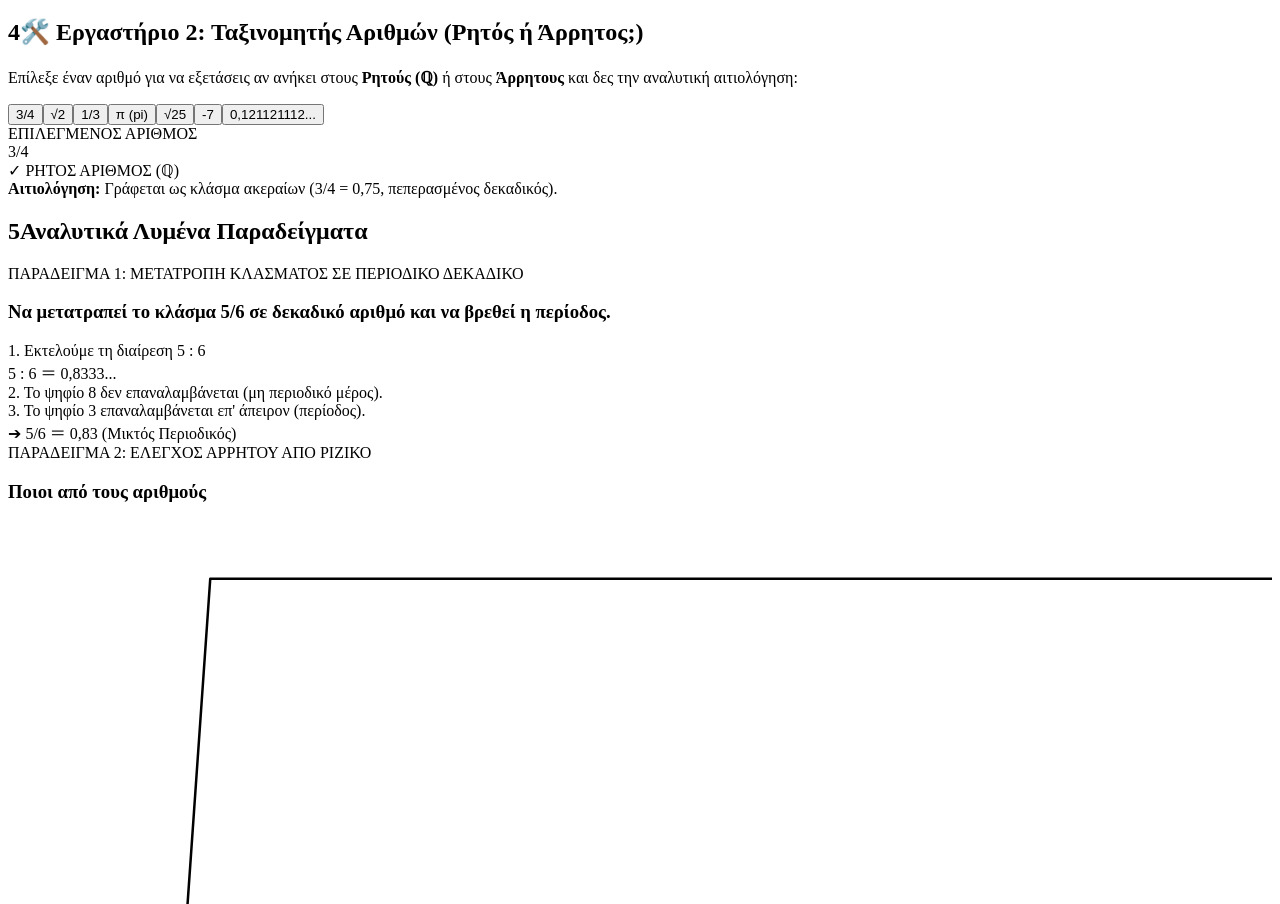
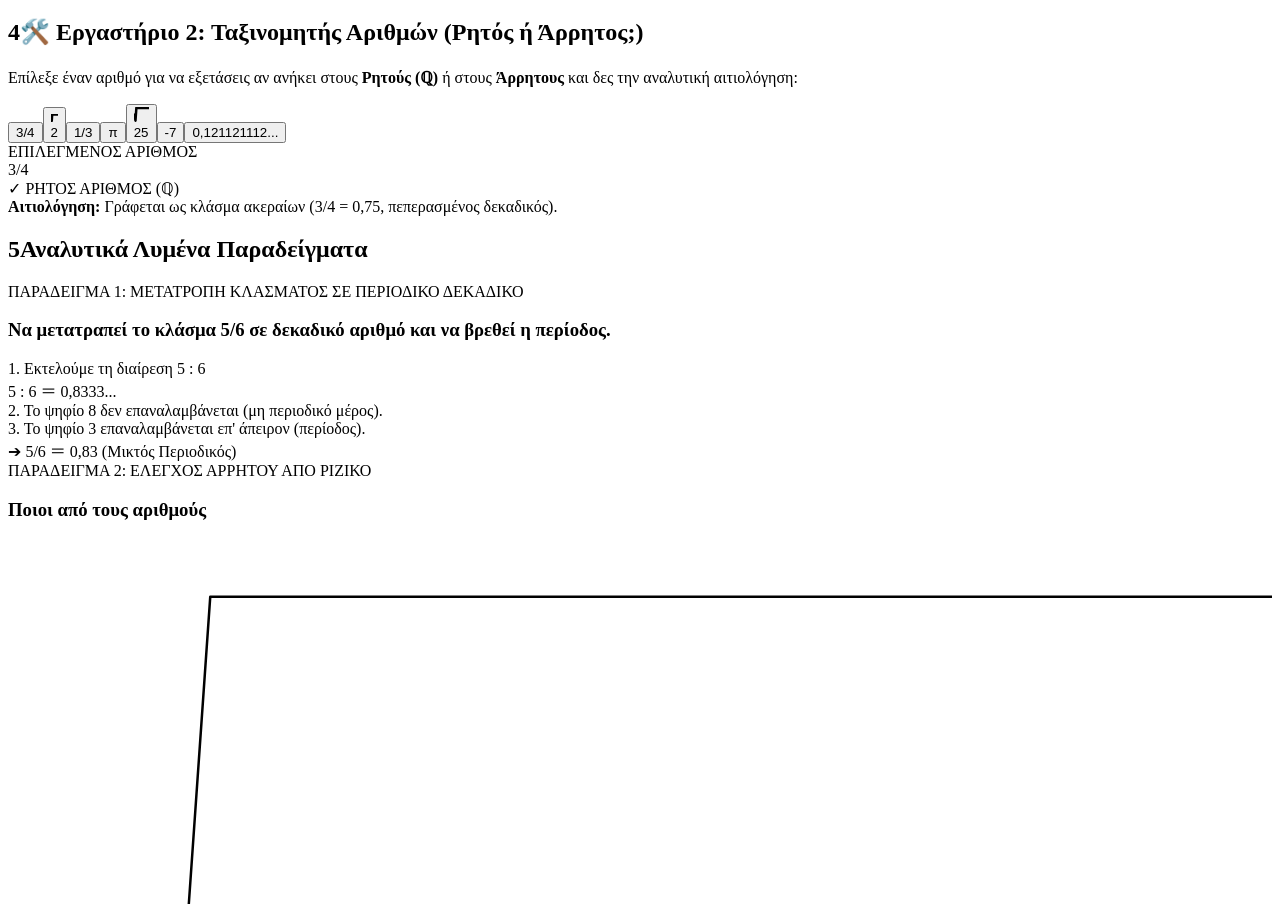
Before and after one commit to gkrimpas-lab/learn-maths-2026, a Next.js app: page /b-gymnasiou/05-ritoi-arritoi in a window 1280 px wide. Shown: the part 5167-6071 px from the top of the page. Built offline with nearby package versions, Linux system fonts and the light colour scheme.

Commit message:
Update 05-ritoi-arritoi.js

```diff
--- a/pages/b-gymnasiou/05-ritoi-arritoi.js
+++ b/pages/b-gymnasiou/05-ritoi-arritoi.js
@@ -95,11 +95,9 @@ function fractionToDecimalAnalysis(numerator, denominator) {
   const simpNum = num / g;
   const simpDen = den / g;
 
-  // Ελέγχουμε αν ο παρονομαστής έχει μόνο παράγοντες 2 και 5 (πεπερασμένος)
   let tempDen = simpDen;
   while (tempDen % 2 === 0) tempDen /= 2;
   while (tempDen % 5 === 0) tempDen /= 5;
-  const isTerminating = tempDen === 1;
 
   const intPart = Math.floor(simpNum / simpDen);
   let remainder = simpNum % simpDen;
@@ -137,7 +135,6 @@ function fractionToDecimalAnalysis(numerator, denominator) {
   const fullInt = `${signStr}${intPart}`;
 
   if (startIndex === -1) {
-    // Πεπερασμένος δεκαδικός
     return {
       simplified: `${simpNum}/${simpDen}`,
       isTerminating: true,
@@ -145,10 +142,9 @@ function fractionToDecimalAnalysis(numerator, denominator) {
       nonPeriodic: decimalDigits,
       period: '',
       fullString: `${fullInt},${decimalDigits}`,
-      typeDesc: 'Πεπερασμένος Δεκαδικός (ο παρονομαστής περιέχει μόνο παράγοντες 2 ή 5)'
+      typeDesc: 'Πεπερασμένος Δεκαδικός (ο παρονομαστής περιέχει μόνο πρώτους παράγοντες 2 ή 5)'
     };
   } else {
-    // Περιοδικός δεκαδικός
     const nonPeriodicPart = decimalDigits.slice(0, startIndex);
     const periodPart = decimalDigits.slice(startIndex);
     const isPure = nonPeriodicPart.length === 0;
@@ -168,15 +164,50 @@ function fractionToDecimalAnalysis(numerator, denominator) {
   }
 }
 
-// Δείγματα για το Εργαστήριο 2: Ταξινόμηση Αριθμών
+// Δείγματα για το Εργαστήριο 2 με χρήση του Component <Sqrt> στα σχετικά σημεία
 const CLASSIFICATION_SAMPLES = [
-  { label: '3/4', num: '3/4', isRational: true, reason: 'Γράφεται ως κλάσμα ακεραίων (3/4 = 0,75, πεπερασμένος δεκαδικός).' },
-  { label: '√2', num: '√2', isRational: false, reason: 'Η ρίζα του 2 δεν είναι ακέραιος (1,41421356...). Έχει άπειρα δεκαδικά ψηφία χωρίς καμία περίοδο.' },
-  { label: '1/3', num: '1/3', isRational: true, reason: 'Κλάσμα ακεραίων με άπειρα ψηφία, αλλά με περίοδο το 3 (0,333... = 0,3̄).' },
-  { label: 'π (pi)', num: 'π', isRational: false, reason: 'Ο αριθμός π = 3,14159265... έχει άπειρα ψηφία χωρίς περίοδο και δεν γράφεται ως κλάσμα ακεραίων.' },
-  { label: '√25', num: '√25', isRational: true, reason: 'Επειδή 25 = 5², ισχύει √25 = 5 = 5/1 (ρητός, φυσικός αριθμός).' },
-  { label: '-7', num: '-7', isRational: true, reason: 'Κάθε ακέραιος είναι και ρητός, καθώς -7 = -7/1.' },
-  { label: '0,121121112...', num: '0,121121112...', isRational: false, reason: 'Έχει άπειρα ψηφία με κανόνα (τα 1 αυξάνονται), αλλά ΔΕΝ επαναλαμβάνεται σταθερή ομάδα ψηφίων (δεν έχει περίοδο).' }
+  {
+    label: '3/4',
+    renderDisplay: <span>3/4</span>,
+    isRational: true,
+    reason: 'Γράφεται ως κλάσμα ακεραίων (3/4 = 0,75, πεπερασμένος δεκαδικός).'
+  },
+  {
+    label: '√2',
+    renderDisplay: <Sqrt>2</Sqrt>,
+    isRational: false,
+    reason: 'Η ρίζα του 2 δεν είναι ακέραιος (1,41421356...). Έχει άπειρα δεκαδικά ψηφία χωρίς καμία περίοδο.'
+  },
+  {
+    label: '1/3',
+    renderDisplay: <span>1/3</span>,
+    isRational: true,
+    reason: 'Κλάσμα ακεραίων με άπειρα ψηφία, αλλά με περίοδο το 3 (0,333... = 0,3̄).'
+  },
+  {
+    label: 'π (pi)',
+    renderDisplay: <span>π</span>,
+    isRational: false,
+    reason: 'Ο αριθμός π = 3,14159265... έχει άπειρα ψηφία χωρίς περίοδο και δεν γράφεται ως κλάσμα ακεραίων.'
+  },
+  {
+    label: '√25',
+    renderDisplay: <Sqrt>25</Sqrt>,
+    isRational: true,
+    reason: 'Επειδή 25 = 5², ισχύει √25 = 5 = 5/1 (ρητός, φυσικός αριθμός).'
+  },
+  {
+    label: '-7',
+    renderDisplay: <span>-7</span>,
+    isRational: true,
+    reason: 'Κάθε ακέραιος είναι και ρητός, καθώς -7 = -7/1.'
+  },
+  {
+    label: '0,121121112...',
+    renderDisplay: <span>0,121121112...</span>,
+    isRational: false,
+    reason: 'Έχει άπειρα ψηφία με κανόνα (τα 1 αυξάνονται), αλλά ΔΕΝ επαναλαμβάνεται σταθερή ομάδα ψηφίων (δεν έχει περίοδο).'
+  }
 ];
 
 export default function RitoiArritoiTheoria() {
@@ -499,7 +530,7 @@ export default function RitoiArritoiTheoria() {
           </div>
         </section>
 
-        {/* 4. ΔΙΑΔΡΑΣΤΙΚΟ ΕΡΓΑΣΤΗΡΙΟ 2: ΤΑΞΙΝΟΜΗΤΗΣ ΑΡΙΘΜΩΝ */}
+        {/* 4. ΔΙΑΔΡΑΣΤΙΚΟ ΕΡΓΑΣΤΗΡΙΟ 2: ΤΑΞΙΝΟΜΗΤΗΣ ΑΡΙΘΜΩΝ (ΔΙΟΡΘΩΜΕΝΗ ΡΙΖΑ) */}
         <section className="bg-white rounded-3xl p-5 sm:p-8 lg:p-10 shadow-sm border border-slate-200/80 space-y-6">
           <div className="border-b border-slate-100 pb-4">
             <h2 className="text-xl sm:text-2xl lg:text-3xl font-bold text-slate-900 flex items-center gap-3">
@@ -514,25 +545,25 @@ export default function RitoiArritoiTheoria() {
             Επίλεξε έναν αριθμό για να εξετάσεις αν ανήκει στους <strong>Ρητούς (ℚ)</strong> ή στους <strong>Άρρητους</strong> και δες την αναλυτική αιτιολόγηση:
           </p>
 
-          {/* Κουμπιά Επιλογής Αριθμών */}
+          {/* Κουμπιά Επιλογής Αριθμών με χρήση <Sqrt> όπου υπάρχει ρίζα */}
           <div className="grid grid-cols-2 sm:grid-cols-4 lg:grid-cols-7 gap-2">
             {CLASSIFICATION_SAMPLES.map((item, idx) => (
               <button
                 key={idx}
                 type="button"
                 onClick={() => setSelectedSampleIdx(idx)}
-                className={`p-3 rounded-2xl border text-sm font-mono font-bold transition-all touch-manipulation text-center ${
+                className={`p-3 rounded-2xl border text-sm font-mono font-bold transition-all touch-manipulation flex items-center justify-center ${
                   selectedSampleIdx === idx
                     ? 'bg-indigo-600 text-white border-indigo-700 shadow-md scale-102'
                     : 'bg-slate-50 text-slate-800 border-slate-200 hover:bg-slate-100'
                 }`}
               >
-                {item.label}
+                {item.renderDisplay}
               </button>
             ))}
           </div>
 
-          {/* Κάρτα Αποτελέσματος Ταξινόμησης */}
+          {/* Κάρτα Αποτελέσματος Ταξινόμησης με ενιαίο <Sqrt> */}
           {(() => {
             const current = CLASSIFICATION_SAMPLES[selectedSampleIdx];
             return (
@@ -542,8 +573,8 @@ export default function RitoiArritoiTheoria() {
                     <span className="text-xs text-slate-400 uppercase font-bold tracking-wider block mb-1">
                       ΕΠΙΛΕΓΜΕΝΟΣ ΑΡΙΘΜΟΣ
                     </span>
-                    <div className="text-2xl sm:text-3xl font-black font-mono text-amber-300">
-                      {current.num}
+                    <div className="text-2xl sm:text-3xl font-black font-mono text-amber-300 flex items-center">
+                      {current.renderDisplay}
                     </div>
                   </div>
                   <div>
```
